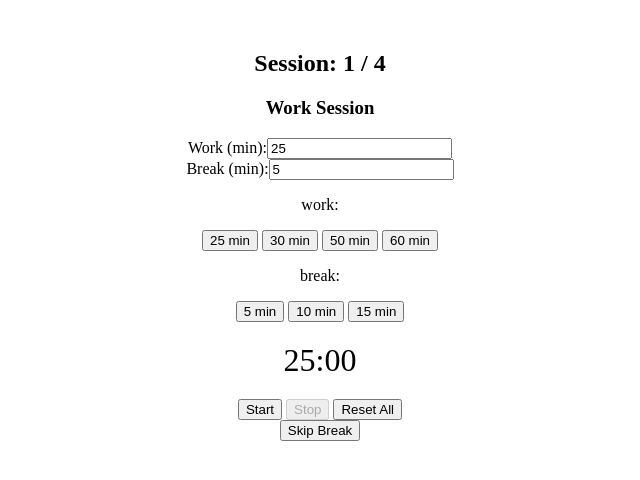
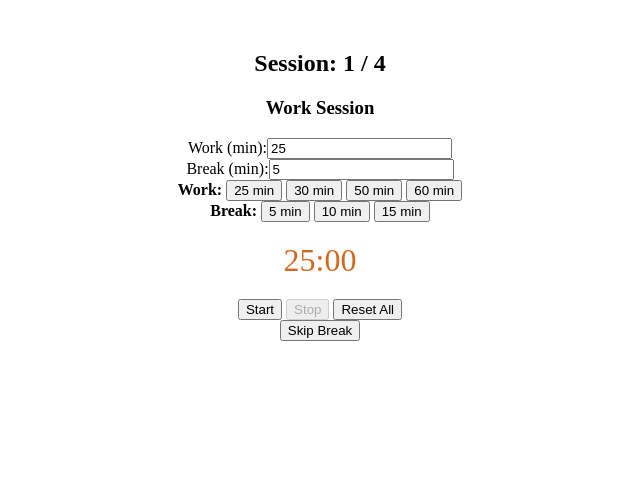
Before and after one commit to Synxdicate/IDWTLG, a plain HTML site: page index.html in a window 1280 px wide. Shown: the whole page, without its empty margins (320-960 px from the left). Drawn offline with Linux system fonts and the light colour scheme.

Commit message:
change color time

```diff
--- a/index.html
+++ b/index.html
@@ -16,7 +16,7 @@
         </div>
         <div >
             <div>
-                <p>work: </p>
+                <b>Work:</b>
                 <button onclick="setTimer(25, false)">25 min</button>
                 <button onclick="setTimer(30, false)">30 min</button>
                 <button onclick="setTimer(50, false)">50 min</button>
@@ -24,14 +24,14 @@
             </div>
 
             <div>
-                <p>break: </p>
+                <b>Break:</b>
                 <button onclick="setTimer(5, true)">5 min</button>
                 <button onclick="setTimer(10, true)">10 min</button>
                 <button onclick="setTimer(15, true)">15 min</button>
             </div>
         </div>
 
-        <div class="timer" style="font-size: 2rem; margin: 20px 0;">
+        <div class="timer" style="font-size: 2rem; margin: 20px 0; color: chocolate;">
             <span id="workDisplay">25:00</span>
             <span id="breakDisplay" style="display:none;">05:00</span>
         </div>
```
